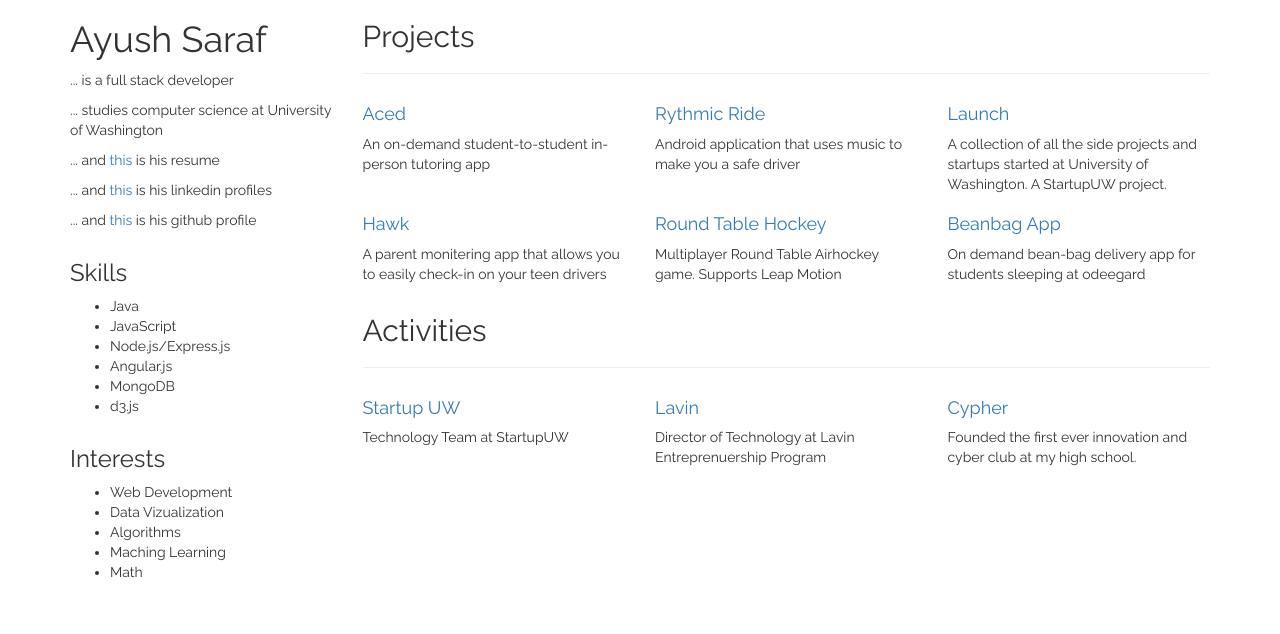
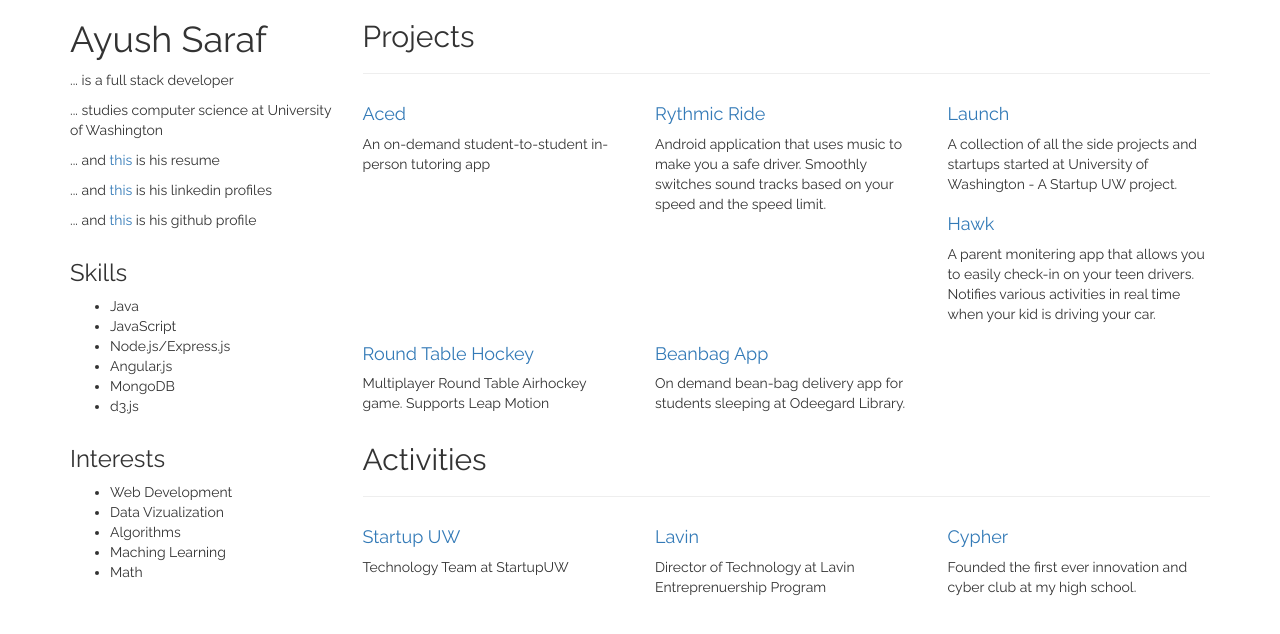
Before and after one commit to ayush29feb/ayush29feb.github.io, a plain HTML site: page index.html in a window 1280 px wide. Drawn offline with nearby package versions, Linux system fonts and the light colour scheme.

Commit message:
Improved Discriptions

```diff
--- a/index.html
+++ b/index.html
@@ -60,15 +60,15 @@
 				</div>
 				<div class="col-md-4 col-sm-6">
 					<h4><a href="http://challengepost.com/software/rhythmic-ride">Rythmic Ride</a></h4>
-					<p>Android application that uses music to make you a safe driver</p>
+					<p>Android application that uses music to make you a safe driver. Smoothly switches sound tracks based on your speed and the speed limit.</p>
 				</div>
 				<div class="col-md-4 col-sm-6">
 					<h4><a href="http://launch.startupuw.com/">Launch</a></h4>
-					<p>A collection of all the side projects and startups started at University of Washington. A StartupUW project.</p>
+					<p>A collection of all the side projects and startups started at University of Washington - A Startup UW project.</p>
 				</div>
 				<div class="col-md-4 col-sm-6">
 					<h4><a href="http://gethawk.herokuapp.com/">Hawk</a></h4>
-					<p>A parent monitering app that allows you to easily check-in on your teen drivers</p>
+					<p>A parent monitering app that allows you to easily check-in on your teen drivers. Notifies various activities in real time when your kid is driving your car.</p>
 				</div>
 				<div class="col-md-4 col-sm-6">
 					<h4><a href="https://roundtablehockey.herokuapp.com/">Round Table Hockey</a></h4>
@@ -76,7 +76,7 @@
 				</div>
 				<div class="col-md-4 col-sm-6">
 					<h4><a href="https://github.com/ayush29feb/beanbag">Beanbag App</a></h4>
-					<p>On demand bean-bag delivery app for students sleeping at odeegard</p>
+					<p>On demand bean-bag delivery app for students sleeping at Odeegard Library.</p>
 				</div>
 			</div>
 			<div class="row">
```
